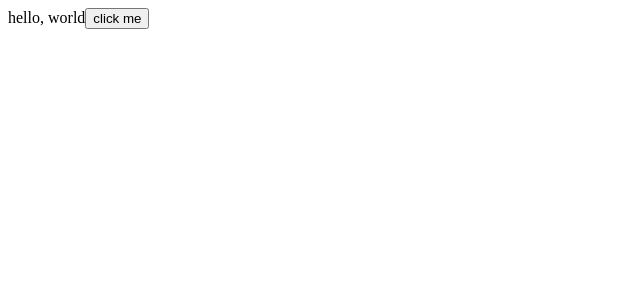
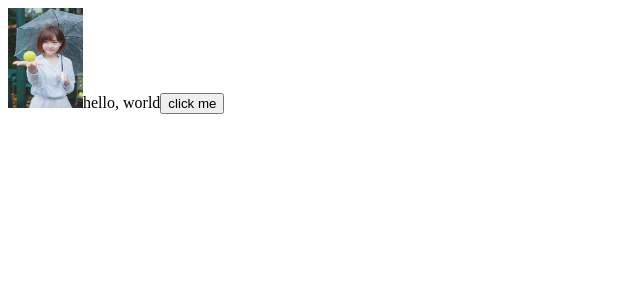
Before and after one commit to lastIndexOf/webpack-cli, a React app: page / in a window 1280 px wide. Shown: the top 300 px of the page, without its empty margins (0-640 px from the left). Built offline with nearby package versions, Linux system fonts and the light colour scheme.

Commit message:
测试url-loader 和 file-loader

```diff
--- a/package.json
+++ b/package.json
@@ -13,6 +13,7 @@
     "babel-plugin-transform-runtime": "^6.23.0",
     "babel-preset-latest": "^6.24.1",
     "babel-preset-react": "^6.24.1",
+    "file-loader": "^0.11.2",
     "html-webpack-plugin": "^2.28.0",
     "koa": "^2.2.0",
     "koa-proxies": "^0.3.0",
--- a/src/components/TestComponent.js
+++ b/src/components/TestComponent.js
@@ -27,7 +27,8 @@ export default class TestComponent extends Component {
     let i = 1
 
     return (
-      <div id="test-component">
+      <div className="test-component">
+        <img src={require('./upone-avatar.jpg')} alt="" width="75" height="100"/>
         {this.state.message}
         <button className="btn" onClick={ (p, e) => this.onClick(e, i)}>click me</button>
       </div>
```
Also changed, not shown: src/components/upone-avatar.jpg (added), 2 other files (tests, documents, lock files or other folders).
